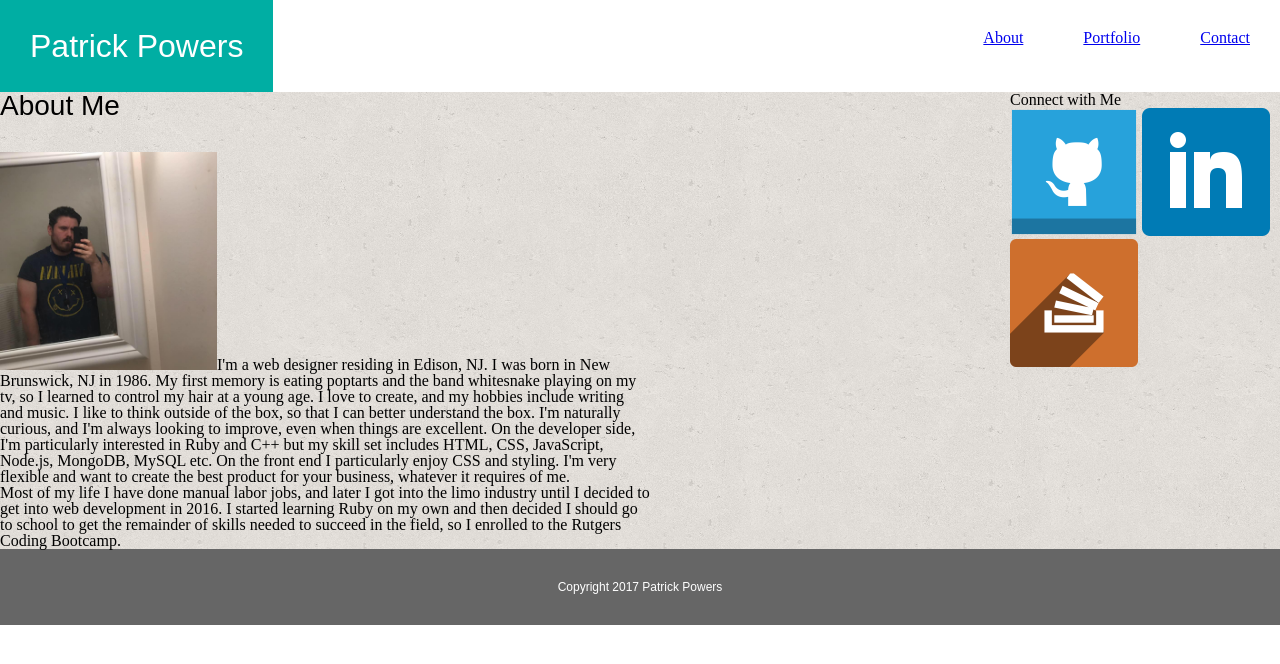
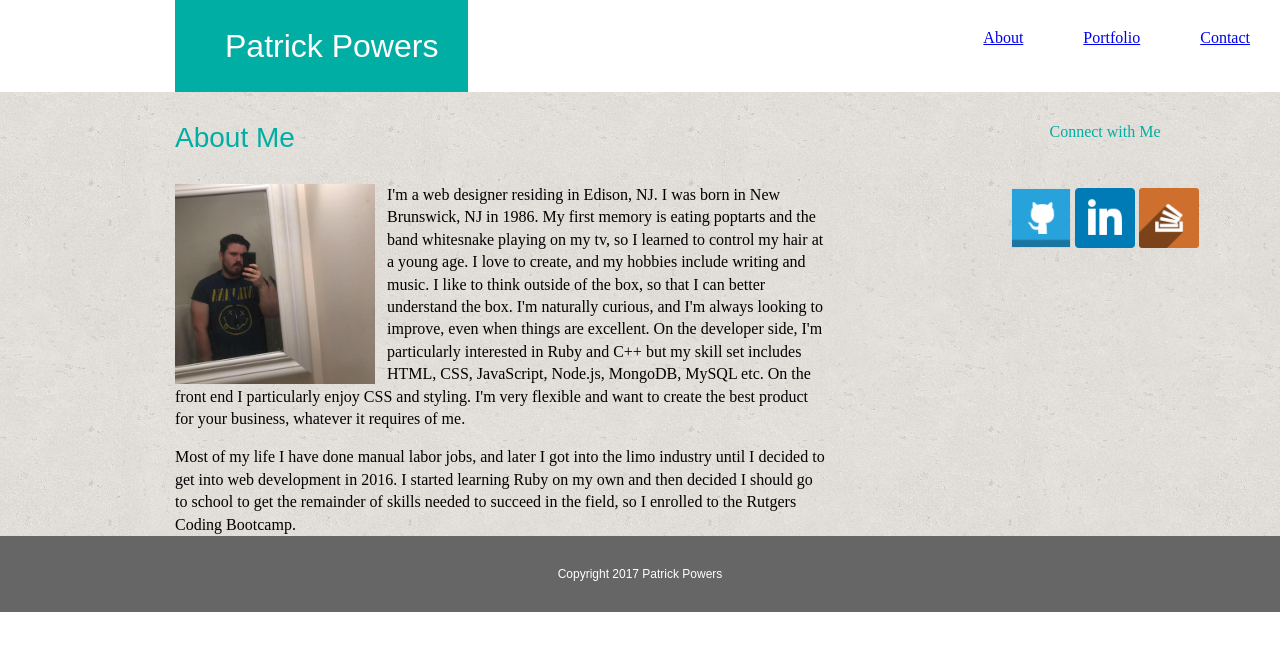
Before and after one commit to PatrickPowers777/Basic-Portfolio, a PHP site: page / in a window 1280 px wide. Shown: the top 664 px of the page. Run offline with PHP 8.4, Linux system fonts and the light colour scheme.

Commit message:
updating files

```diff
--- a/assets/css/style.css
+++ b/assets/css/style.css
@@ -1,20 +1,26 @@
 h1 {
 	font-family:Arial;
 	font-size:32px;
+	font-color: #00AEA3;
 	background-color: #00AEA3;
 	padding: 30px;
+	padding-left:50px;
 	color:white;
 	display: inline-block;
 	float: left;
+
 }
 
 h2 {
 	font-family: Arial;
 	font-size: 28px;
+	color: #00AEA3;
 }
 nav a  {
 	float: right;
 	padding: 30px;
+	display: inline;
+	margin-right: 0px;
 }
 
 footer{
@@ -26,10 +32,35 @@ footer{
 	font-size: 12px;
 	color:white;
 }
+
+.height {
+	line-height: 1.4em;
+}
+#headertag {
+	padding-left: 175px;
+}
+
+#biopic{
+	width: 200px;
+	height: 200px;
+	float: left;
+	margin-right: 12px;
+}
+
+
 #main {
 	width:650px;
 	float:left;
+	padding-left: 175px;
+	border: 10px;
+	border-color: 1px solid black;
 
+}
+
+#bio {
+	border: 8px;
+	border-width: 8px;
+	border-color: red;
 }
 
 #clearfix{
@@ -44,4 +75,7 @@ footer{
 #sidebar {
 	width: 270px;
 	float:right;
+	padding-right: 40px ;
+	color:#00AEA3;
+	text-align: center;
 }
--- a/index.html
+++ b/index.html
@@ -8,7 +8,9 @@
 </head>
 <body>
 <header>
+	<section id="headertag">
 	<h1>Patrick Powers</h1>
+	</section>
 	<nav>
 	<a href="contact.html">Contact</a>
 	<a href="portfolio.html">Portfolio</a>
@@ -19,17 +21,26 @@
 <br>
 <section id="entire">
 <section id="main">
-	<h2>About Me</h2>
 	<br>
 	<br>
-	<p> <img src="assets/images/self2.jpg" width="217px" length="217px">I'm a web designer residing in Edison, NJ. I was born in New Brunswick, NJ in 1986. My first memory is eating poptarts and the band whitesnake playing on my tv, so I learned to control my hair at a young age. I love to create, and my hobbies include writing and music. I like to think outside of the box, so that I can better understand the box. I'm naturally curious, and I'm always looking to improve, even when things are excellent. On the developer side, I'm particularly interested in Ruby and C++ but my skill set includes HTML, CSS, JavaScript, Node.js, MongoDB, MySQL etc. On the front end I particularly enjoy CSS and styling. I'm very flexible and want to create the best product for your business, whatever it requires of me. </p>
-	<p>Most of my life I have done manual labor jobs, and later I got into the limo industry until I decided to get into web development in 2016. I started learning Ruby on my own and then decided I should go to school to get the remainder of skills needed to succeed in the field, so I enrolled to the Rutgers Coding Bootcamp.</p>
+	<h2><b>About Me</b></h2>
+	<br>
+	<br>
+
+	<p class ="height"> <img id="biopic" src="assets/images/self2.jpg">I'm a web designer residing in Edison, NJ. I was born in New Brunswick, NJ in 1986. My first memory is eating poptarts and the band whitesnake playing on my tv, so I learned to control my hair at a young age. I love to create, and my hobbies include writing and music. I like to think outside of the box, so that I can better understand the box. I'm naturally curious, and I'm always looking to improve, even when things are excellent. On the developer side, I'm particularly interested in Ruby and C++ but my skill set includes HTML, CSS, JavaScript, Node.js, MongoDB, MySQL etc. On the front end I particularly enjoy CSS and styling. I'm very flexible and want to create the best product for your business, whatever it requires of me. </p>
+	<br>
+	<p class="height">Most of my life I have done manual labor jobs, and later I got into the limo industry until I decided to get into web development in 2016. I started learning Ruby on my own and then decided I should go to school to get the remainder of skills needed to succeed in the field, so I enrolled to the Rutgers Coding Bootcamp.</p>
 </section>
 <section id="sidebar">
+	<br>
+	<br>
 	<h3> Connect with Me</h3>
-	<img src="assets/images/github2.png">
-	<img src="assets/images/In.png">
-	<img src="assets/images/stack.png">
+	<br>
+	<br>
+	<br>
+	<img src="assets/images/github2.png" width="60px" length="60px" align="center">
+	<img src="assets/images/In.png" width="60px" length="60px" align="center">
+	<img src="assets/images/stack.png" width="60px" length="60px" align="center">
 </section>
 <section id="clearfix"> </section>
 </section>
```
